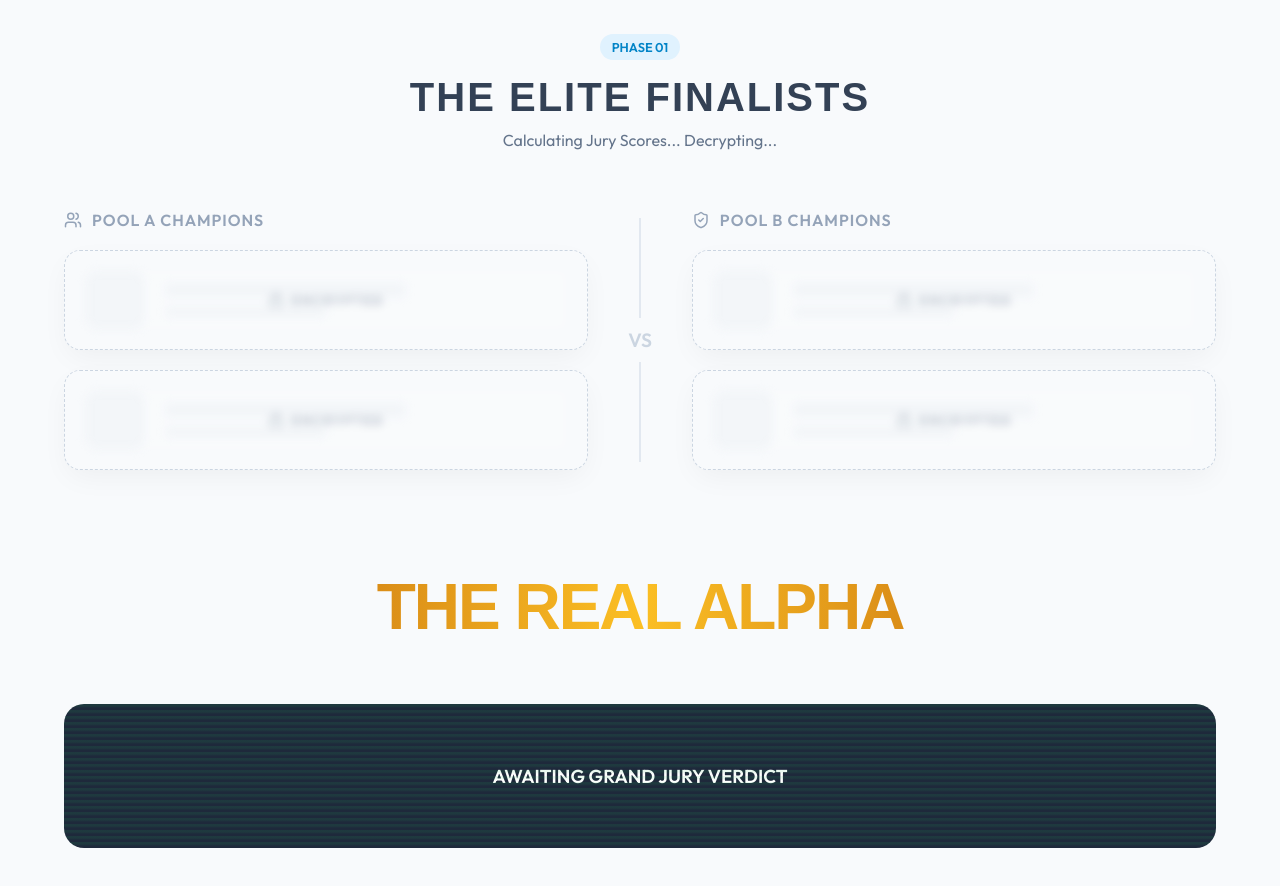
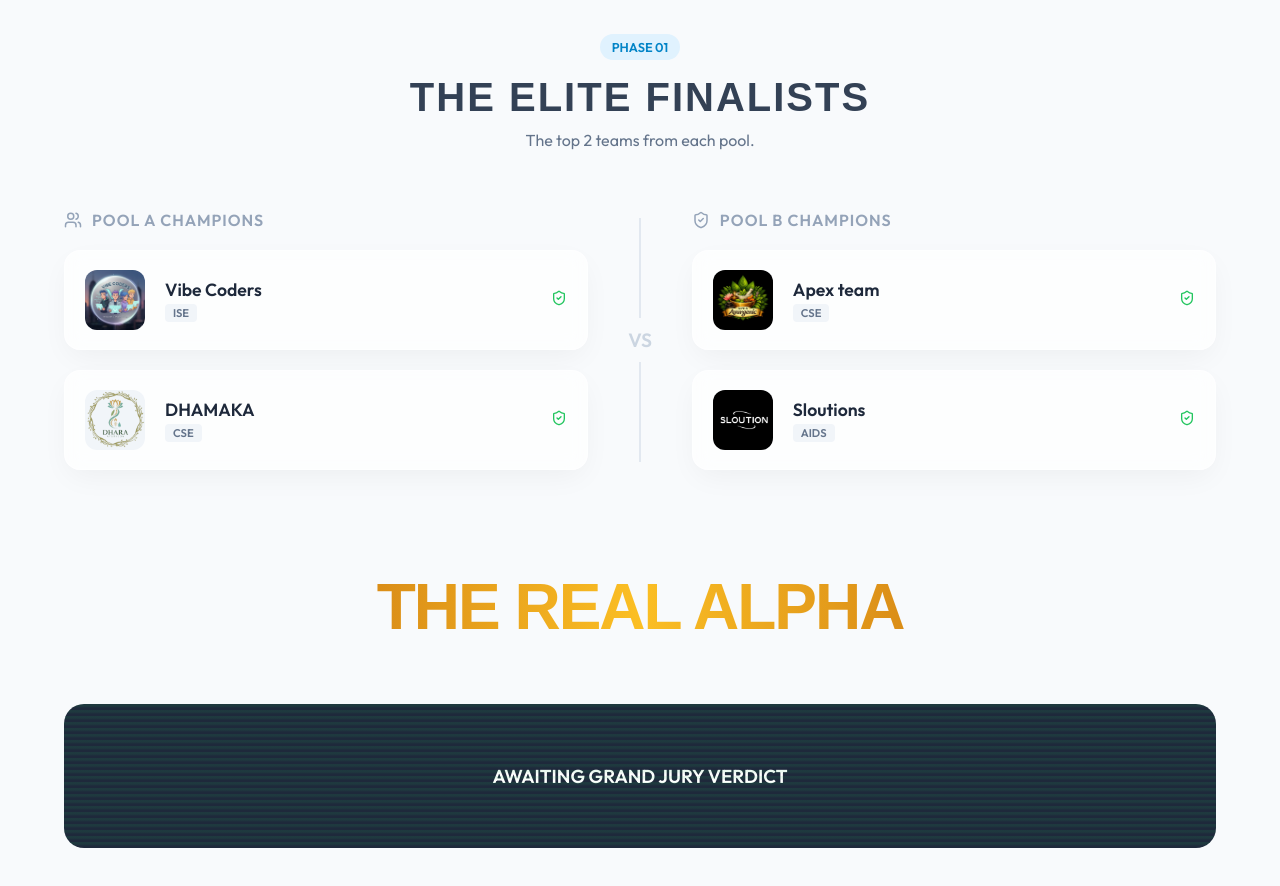
Before and after one commit to PrajwalGaniga/Alphathon-2026, a React (Vite) app: page / in a window 1280 px wide. Shown: the part 4800-5686 px from the top of the page. Built offline with nearby package versions, Linux system fonts and the light colour scheme.

Commit message:
Done complelty

```diff
--- a/src/sections/Winners/Winners.jsx
+++ b/src/sections/Winners/Winners.jsx
@@ -19,7 +19,7 @@ const playSound = (type) => {
 
 const Winners = () => {
   // --- CONTROLS ---
-  const REVEAL_TOP_4 = false;
+  const REVEAL_TOP_4 = true;
   const REVEAL_PODIUM = false;
 
   // --- STATE ---
@@ -37,12 +37,36 @@ const Winners = () => {
   // --- DATA ---
   const finalists = {
     poolA: [
-      { id: 1, name: "Team Stark", logo: "/team-logo/luffy.jpg", members: "Tony, Jarvis", dept: "AIML" },
-      { id: 2, name: "Web Slingers", logo: "/team-logo/spidey.jpg", members: "Peter, Ned", dept: "CSE" }
+      {
+        id: 6,
+        name: "Vibe Coders",
+        dept: "ISE",
+        members: ["Nishan", "Shriharsha", "Rohit", "Mukta Ramadas Bhat"],
+        logo: "/team-logo/vibeCoder.jpeg"
+      },
+      {
+        id: 8,
+        name: "DHAMAKA",
+        dept: "CSE",
+        members: ["Abhishek Shrivastav", "Manish G Suvarna", "Dhanya M Kotian", "KJ Harshini"],
+        logo: "/team-logo/DHARA.png"
+      },
     ],
     poolB: [
-      { id: 3, name: "Wakanda Forever", logo: "/team-logo/wakanda.jpg", members: "Shuri, Okoye", dept: "ECE" },
-      { id: 4, name: "Gamma Rays", logo: "/team-logo/hulk.jpg", members: "Bruce, Jen", dept: "EEE" }
+      {
+        id: 1,
+        name: "Apex team",
+        dept: "CSE",
+        members: ["Kushil bangera", "Mazum", "Tejas", "Pramod"],
+        logo: "/team-logo/apex.jpeg"
+      },
+            {
+        id: 5,
+        name: "Sloutions",
+        dept: "AIDS",
+        members: ["M.Prajwal", "K Mohammed Mudassir", "Hithesh", "Dhyan"],
+        logo: "/team-logo/sloution.jpeg"
+      },
     ]
   };
 
```
